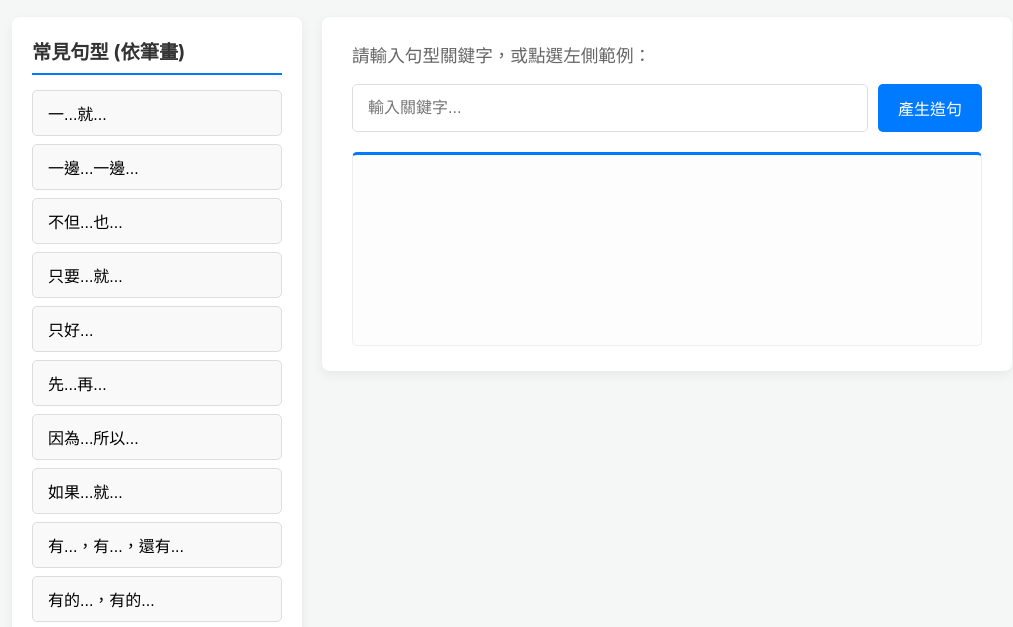
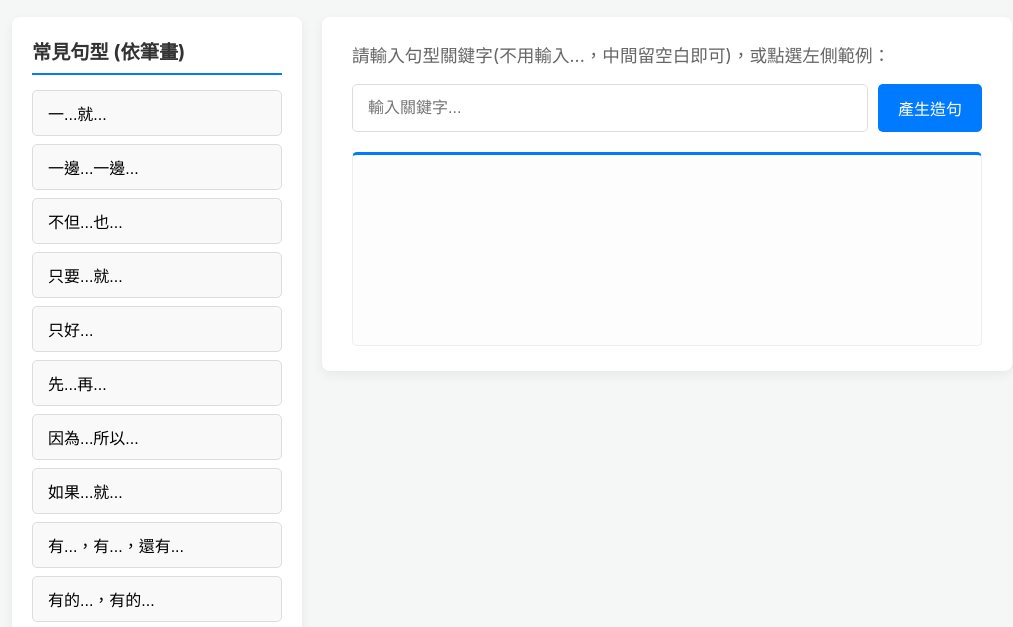
Before and after one commit to ronnie5328/sentence-practice, a plain HTML site: page index.html in a window 1280 px wide. Shown: the part 142-769 px from the top of the page, without its empty margins (128-1141 px from the left). Drawn offline with Linux system fonts and the light colour scheme.

Commit message:
Update prompt text in main content section

```diff
--- a/index.html
+++ b/index.html
@@ -235,7 +235,7 @@
             </div>
 
             <div id="main-content">
-                <p style="margin-top: 0; font-size: 1.1em; color: var(--text-light);">請輸入句型關鍵字，或點選左側範例：</p>
+                <p style="margin-top: 0; font-size: 1.1em; color: var(--text-light);">請輸入句型關鍵字(不用輸入...，中間留空白即可)，或點選左側範例：</p>
 
                 <div id="input-container">
                     <input type="text" id="keywordInput" placeholder="輸入關鍵字...">
```
